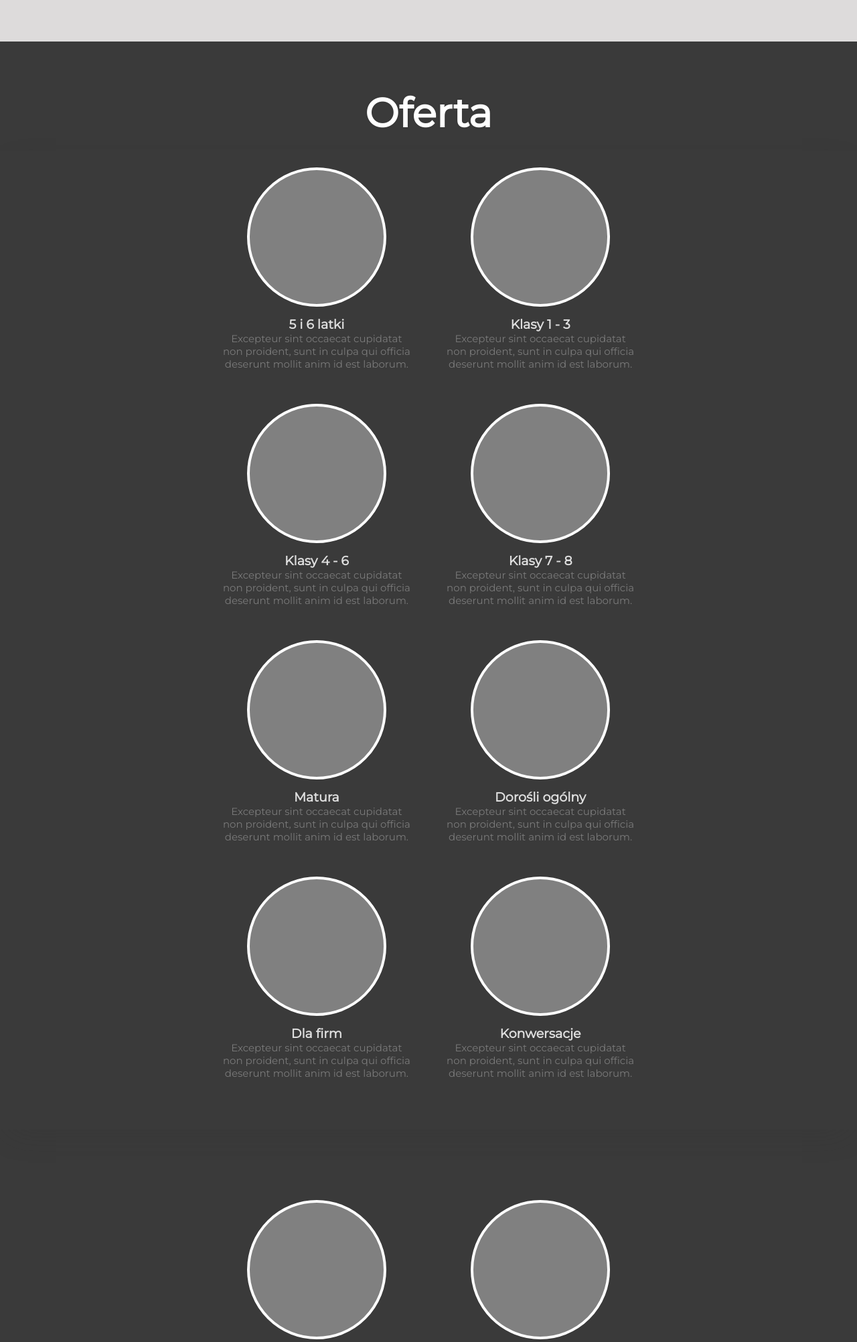
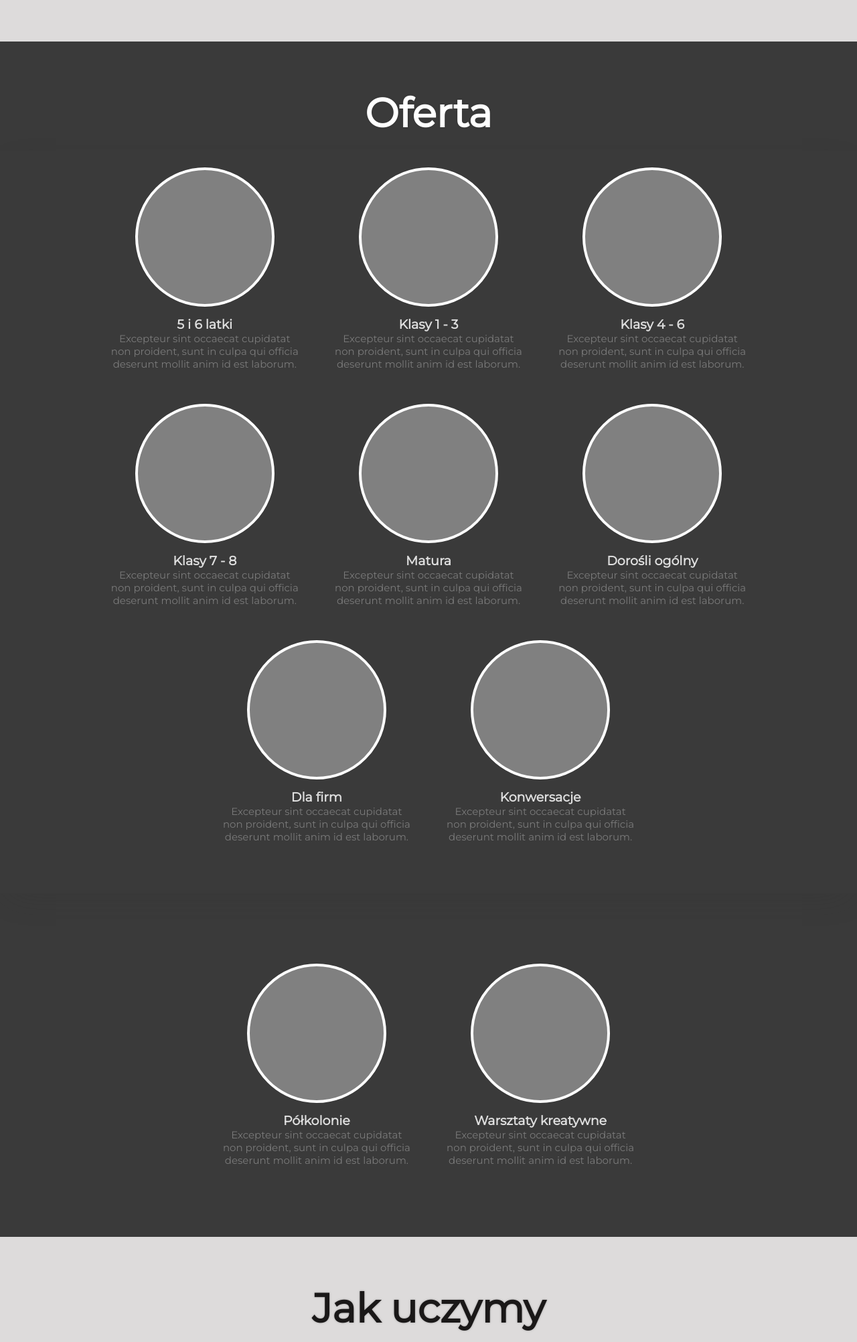
Before and after one commit to blazbla274/Upenglish, a PHP site: page / in a window 1280 px wide. Shown: the part 2697-4701 px from the top of the page at 67% size. Run offline with PHP 8.4, Linux system fonts and the light colour scheme; some libraries are stand-ins or nearby versions; some web fonts are replaced.

Commit message:
offer resizing update

```diff
--- a/css/main.css
+++ b/css/main.css
@@ -584,12 +584,12 @@ h2 {
 }
 
 .offer > section > div > div {
-    width: 850px;
+    width: 1000px;
     text-align: center;
     margin: 0 auto;
 }
 
-@media all and (max-width: 850px) {
+@media all and (max-width: 1000px) {
     .offer > section > div > div {
         width: 90%;
     }
```
